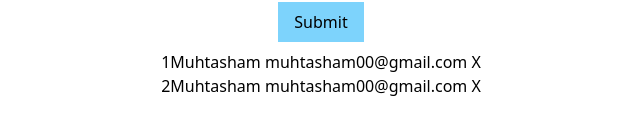
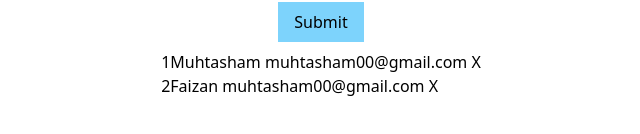
Before and after one commit to Smuhtasham/ForumValidation, a React (Create React App) app: page / in a window 1280 px wide. Shown: the part 270-404 px from the top of the page, without its empty margins (319-959 px from the left). Built offline with nearby package versions, Linux system fonts and the light colour scheme.

Commit message:
Complete Crud in react

```diff
--- a/src/Arrays.js
+++ b/src/Arrays.js
@@ -15,13 +15,12 @@ export default function Arrays() {
     },
     {
       id: 2,
-      name: "Muhtasham",
+      name: "Faizan",
       email: "muhtasham00@gmail.com",
       age: "23",
       address: "123 house street Fsd.",
     },
   ]);
-  console.log({userData})
 
   const Submit = () => {
 
@@ -41,6 +40,11 @@ export default function Arrays() {
     setEmail("");
     setAge("");
   };
+  const HandleEdit = (id) =>{
+    const a = prompt("Change your name:");
+    setName(userData[id].name=a);
+    }
+
   const HandleDelete = (id) => {
     const filtered = userData.filter((val) => val.id !== id);
     setUserData(filtered);
@@ -81,11 +85,12 @@ export default function Arrays() {
             Submit
           </button>
           <div id="data">
-            {userData.map((val) => (
-              <div key={val.id}>
+            {userData.map((val,index) => (
+              <div key={index}>
                 <span>{val.id}</span>
-                <span>{val.name}</span> <span>{val.email}</span>{" "}
+                <span onClick={()=> HandleEdit(index)}>{val.name}</span> <span>{val.email}</span>{" "}
                 <span onClick={() => HandleDelete(val.id)}>X</span>
+
               </div>
             ))}
           </div>
```
